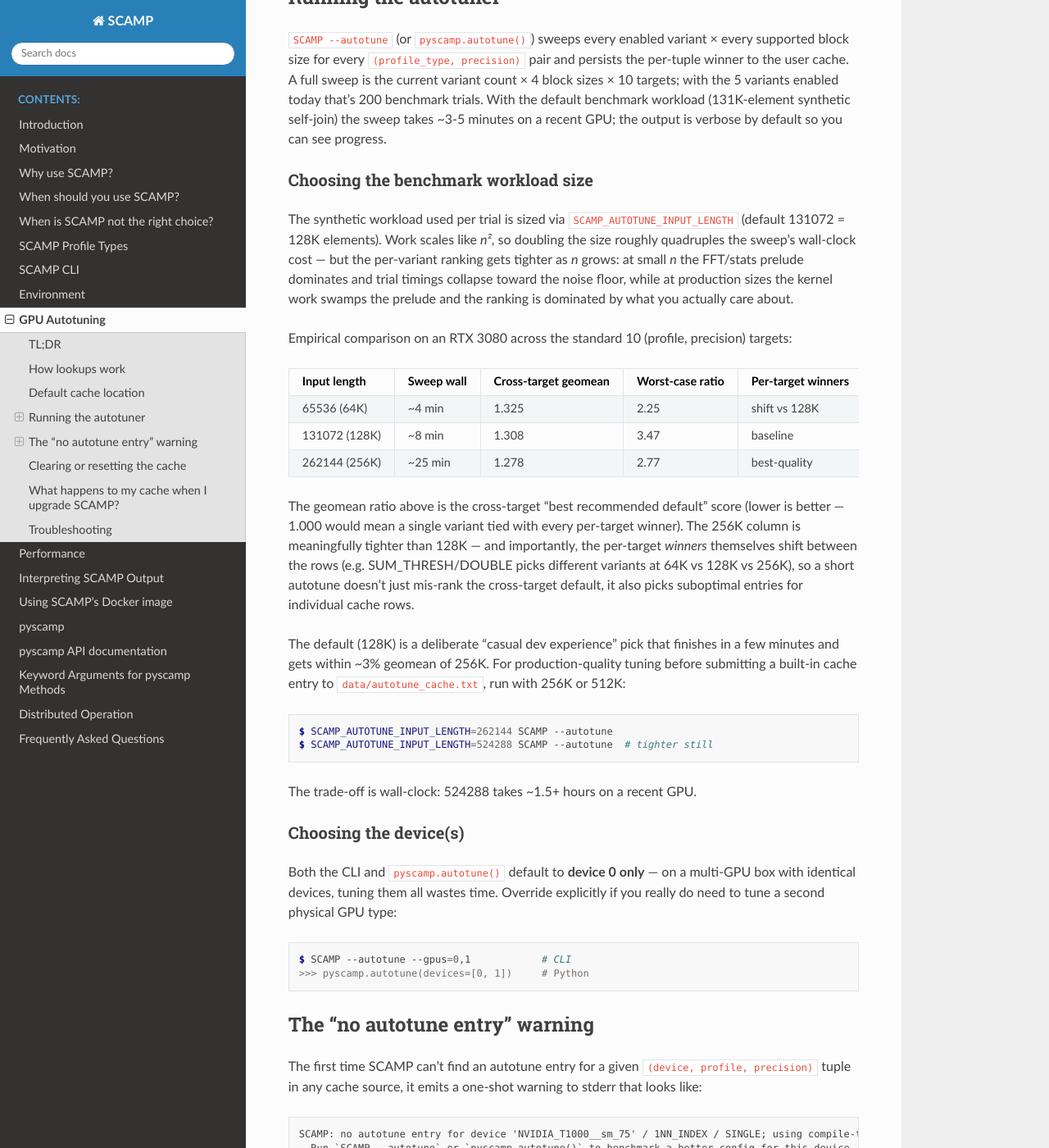
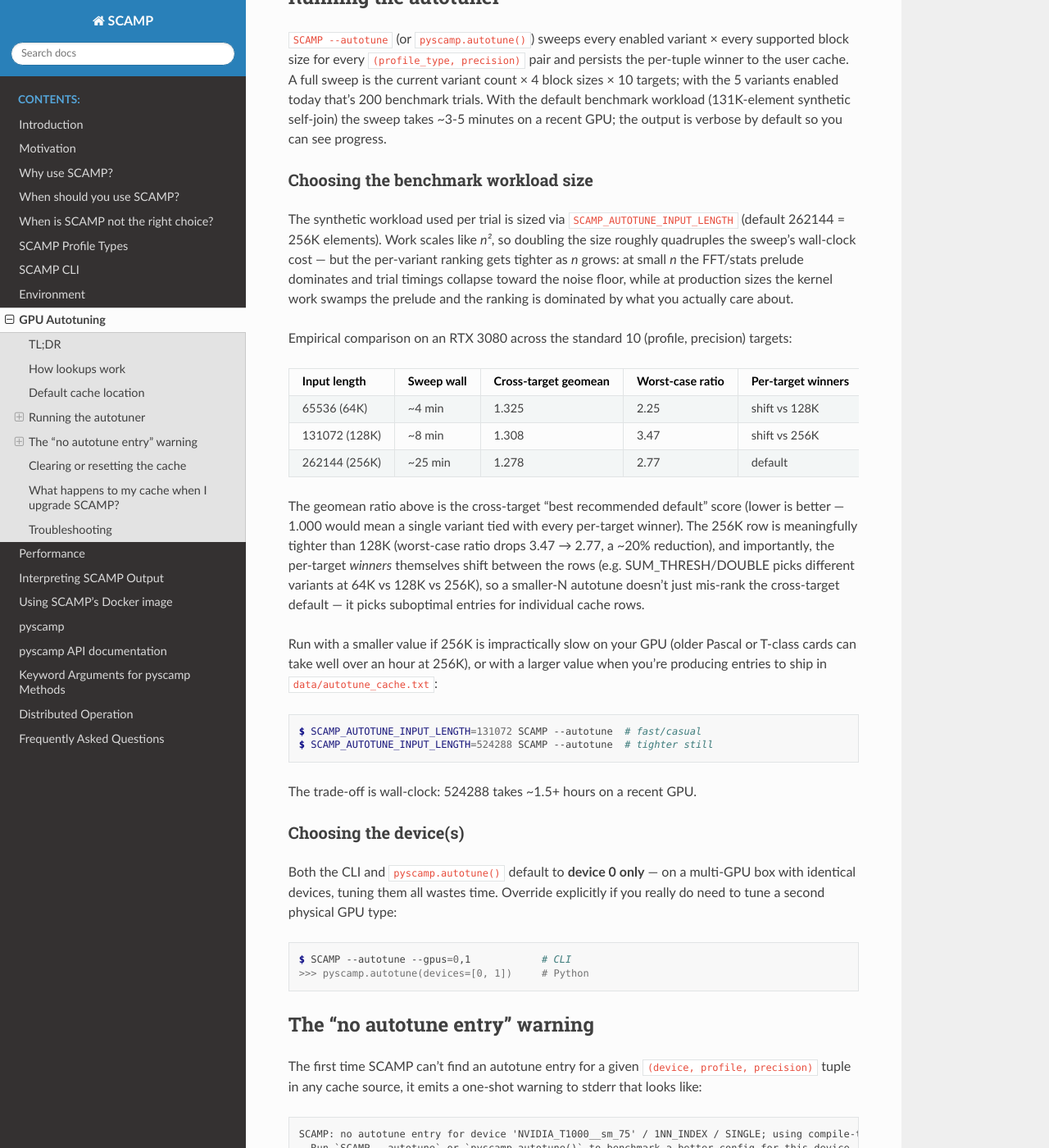
Before and after one commit to zpzim/SCAMP, a Sphinx documentation site: the page built from docs/source/autotune.rst, in a window 1280 px wide and 1400 px high, scrolled down 1656 px. Shown: the whole window at 82% size. Built offline with Sphinx 7.4.7 and the Read the Docs theme 3.1.0, drawn with Linux system fonts in a browser that asks for light colours.

Commit message:
Bump default autotune workload size 128K -> 256K
The autotune-size sweep on RTX 3080 (committed in the prior diff) showed
that 256K gives meaningfully tighter cross-target rankings than the
previous 128K default:

  128K: ~8 min,  geomean 1.308, worst-case 3.47
  256K: ~25 min, geomean 1.278, worst-case 2.77   (~20% better worst case)

Per-target winners themselves shift between sizes (e.g.
SUM_THRESH/DOUBLE picks different kernel geometries at 64K vs 128K vs
256K), so a too-small sweep doesn't just rank the cross-target default
suboptimally -- it picks suboptimal entries for individual cache rows.
256K is the smallest size where launch overhead is reliably dominated
by steady-state kernel cost.

The 4x wall-time cost is amortized over the lifetime of the autotuned
cache -- users hit `SCAMP --autotune` once per device. Anyone tuning
on an older / slower GPU where 25 minutes is too long can dial it
back via SCAMP_AUTOTUNE_INPUT_LENGTH=131072 (the doc updated here
calls this out explicitly).

Changes:
- src/core/gpu_kernel/autotune_bench.cpp: kBenchmarkInputLengthDefault
  131072 -> 262144. Comment block above the constant explains the
  trade-off and points at the doc for the per-N comparison.
- docs/source/autotune.rst: "Choosing the benchmark workload size"
  reflects 256K as the new default and reframes the smaller-N row of
  the comparison table as "use this if 256K is too slow on your GPU".

Co-Authored-By: Claude Opus 4.7 <noreply@anthropic.com>

```diff
--- a/docs/source/autotune.rst
+++ b/docs/source/autotune.rst
@@ -103,13 +103,13 @@ Choosing the benchmark workload size
 """"""""""""""""""""""""""""""""""""
 
 The synthetic workload used per trial is sized via
-``SCAMP_AUTOTUNE_INPUT_LENGTH`` (default 131072 = 128K elements). Work
-scales like *n²*, so doubling the size roughly quadruples the sweep's
-wall-clock cost — but the per-variant ranking gets tighter as *n* grows:
-at small *n* the FFT/stats prelude dominates and trial timings collapse
-toward the noise floor, while at production sizes the kernel work
-swamps the prelude and the ranking is dominated by what you actually
-care about.
+``SCAMP_AUTOTUNE_INPUT_LENGTH`` (default 262144 = 256K elements).
+Work scales like *n²*, so doubling the size roughly quadruples the
+sweep's wall-clock cost — but the per-variant ranking gets tighter as
+*n* grows: at small *n* the FFT/stats prelude dominates and trial
+timings collapse toward the noise floor, while at production sizes the
+kernel work swamps the prelude and the ranking is dominated by what
+you actually care about.
 
 Empirical comparison on an RTX 3080 across the standard 10
 (profile, precision) targets:
@@ -119,27 +119,28 @@ Input length   Sweep wall     Cross-target   Worst-case     Per-target
                               geomean        ratio          winners
 ============== ============== ============== ============== ===============
 65536 (64K)    ~4 min         1.325          2.25           shift vs 128K
-131072 (128K)  ~8 min         1.308          3.47           baseline
-262144 (256K)  ~25 min        1.278          2.77           best-quality
+131072 (128K)  ~8 min         1.308          3.47           shift vs 256K
+262144 (256K)  ~25 min        1.278          2.77           default
 ============== ============== ============== ============== ===============
 
 The geomean ratio above is the cross-target "best recommended default"
 score (lower is better — 1.000 would mean a single variant tied with
-every per-target winner). The 256K column is meaningfully tighter
-than 128K — and importantly, the per-target *winners* themselves
-shift between the rows (e.g. SUM_THRESH/DOUBLE picks different
-variants at 64K vs 128K vs 256K), so a short autotune doesn't just
-mis-rank the cross-target default, it also picks suboptimal entries
-for individual cache rows.
+every per-target winner). The 256K row is meaningfully tighter than
+128K (worst-case ratio drops 3.47 → 2.77, a ~20% reduction), and
+importantly, the per-target *winners* themselves shift between the
+rows (e.g. SUM_THRESH/DOUBLE picks different variants at 64K vs 128K
+vs 256K), so a smaller-N autotune doesn't just mis-rank the
+cross-target default — it picks suboptimal entries for individual
+cache rows.
 
-The default (128K) is a deliberate "casual dev experience" pick that
-finishes in a few minutes and gets within ~3% geomean of 256K. For
-production-quality tuning before submitting a built-in cache entry to
-``data/autotune_cache.txt``, run with 256K or 512K:
+Run with a smaller value if 256K is impractically slow on your GPU
+(older Pascal or T-class cards can take well over an hour at 256K),
+or with a larger value when you're producing entries to ship in
+``data/autotune_cache.txt``:
 
 .. code-block:: console
 
-   $ SCAMP_AUTOTUNE_INPUT_LENGTH=262144 SCAMP --autotune
+   $ SCAMP_AUTOTUNE_INPUT_LENGTH=131072 SCAMP --autotune  # fast/casual
    $ SCAMP_AUTOTUNE_INPUT_LENGTH=524288 SCAMP --autotune  # tighter still
 
 The trade-off is wall-clock: 524288 takes ~1.5+ hours on a recent GPU.
```
Also changed, not shown: 1 other file.
